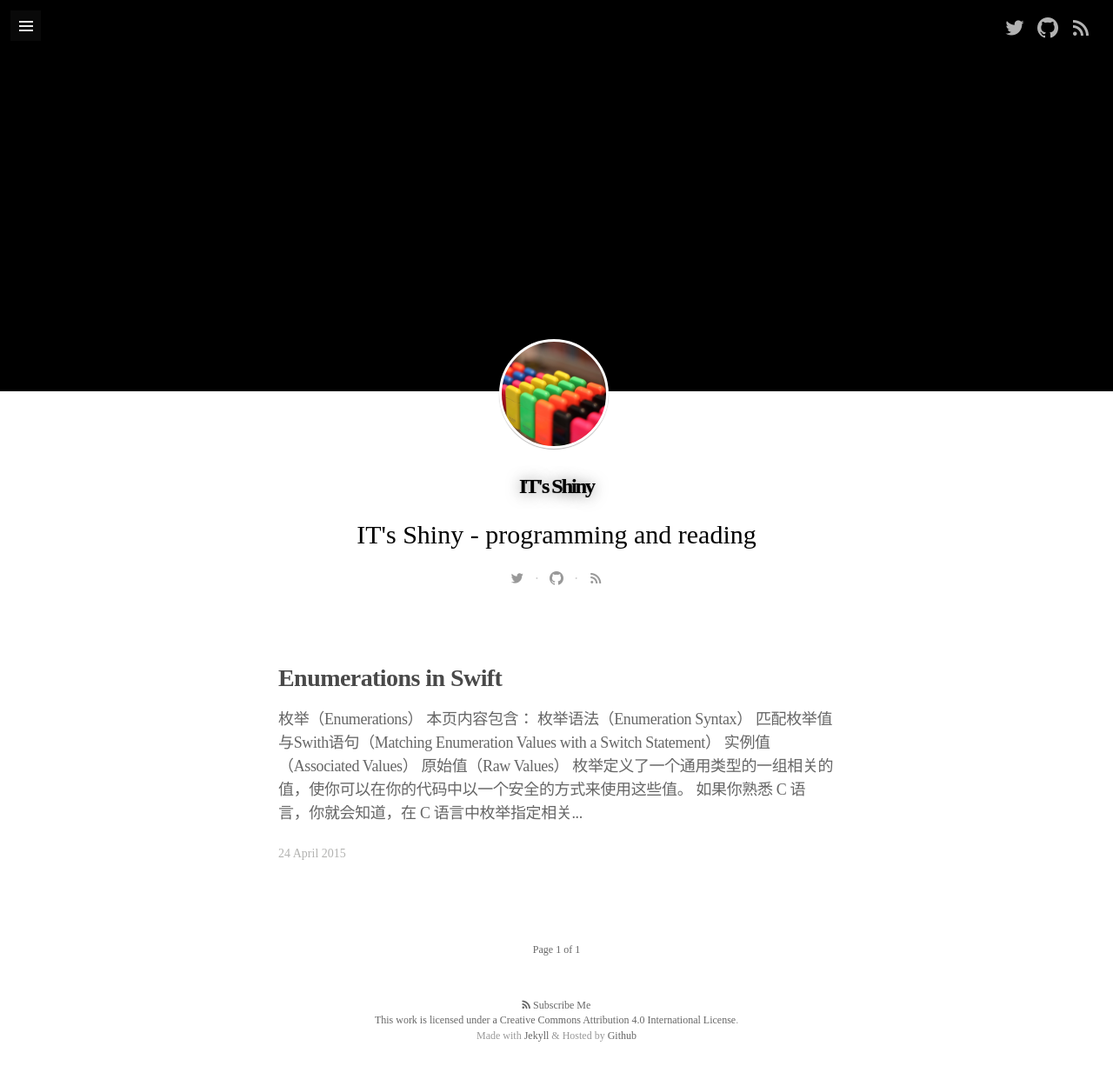
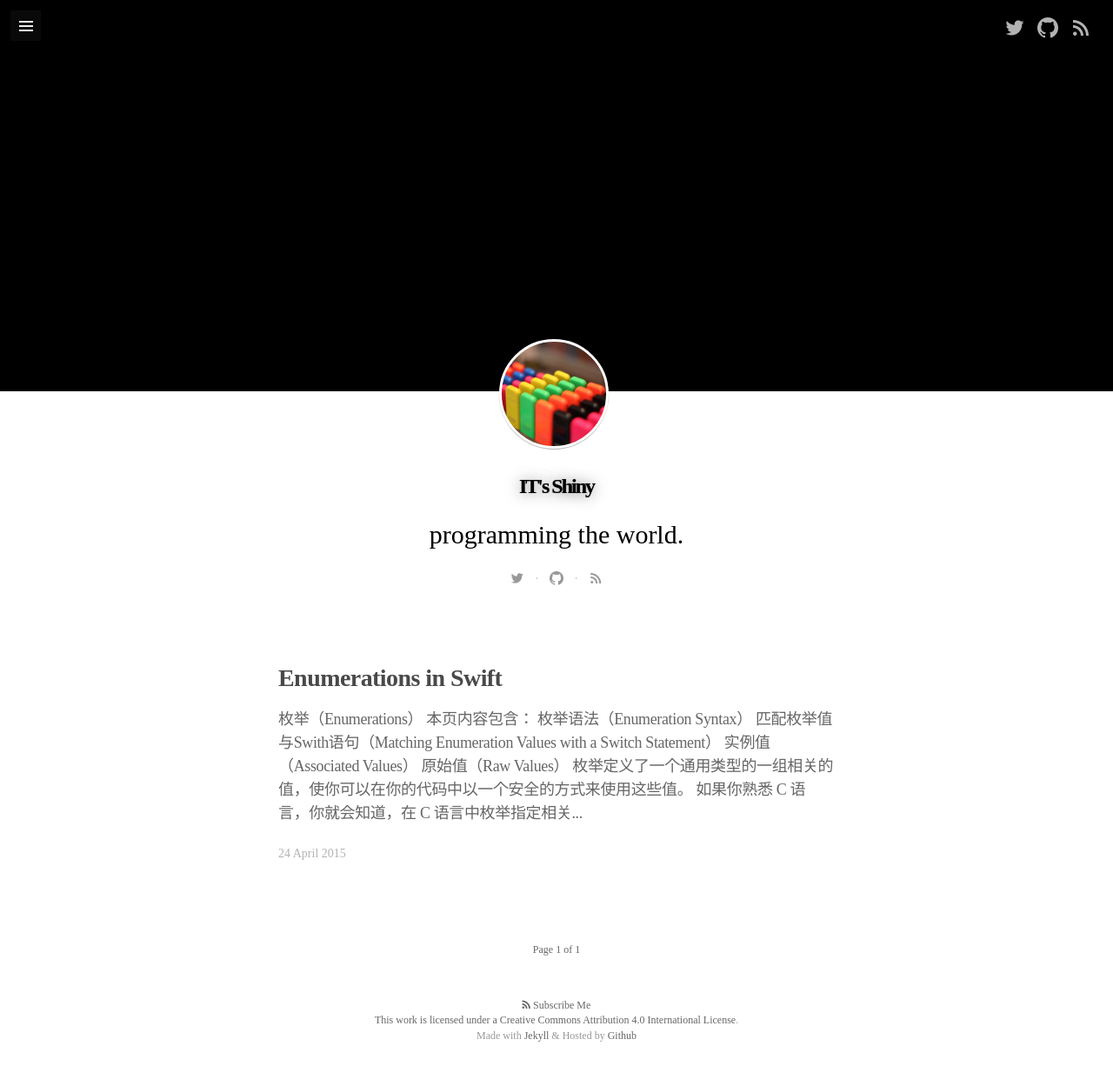
Before and after one commit to panrenjie/panrenjie.github.io, a Jekyll site: the page built from index.html, in a window 1280 px wide. Shown: the whole page at 87% size. Built offline with Jekyll 4.4.1, drawn with Linux system fonts in a browser that asks for light colours; nearby versions of some CDN libraries; some web fonts are replaced; Markdown is read by kramdown in place of the engine named in the settings; the list of posts is cut into pages by our own code.

Commit message:
update site info

```diff
--- a/_config.yml
+++ b/_config.yml
@@ -1,7 +1,7 @@
 # basic info
 
 name: "IT's Shiny"
-description: "IT's Shiny - programming and reading"
+description: "programming the world."
 #blog logo
 logo: "/assets/images/logo.jpg"
 # blog cover
```
